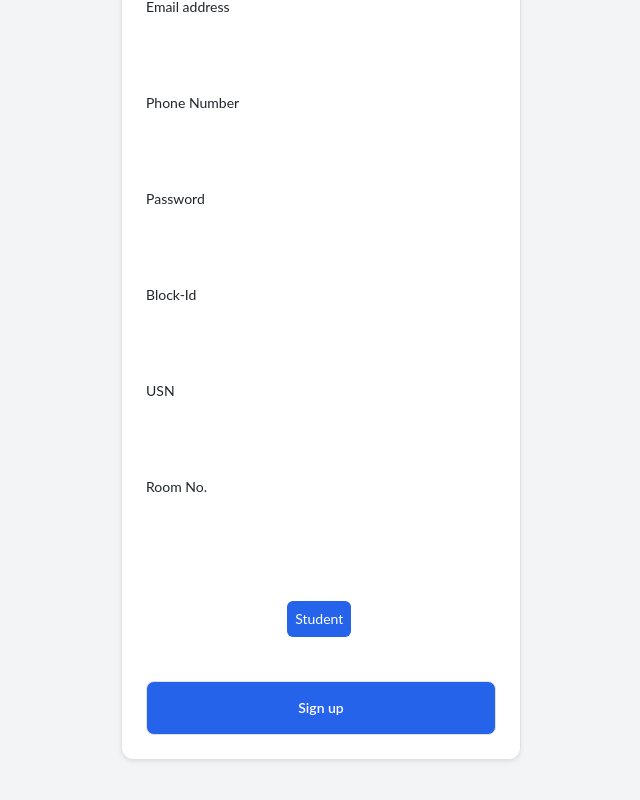
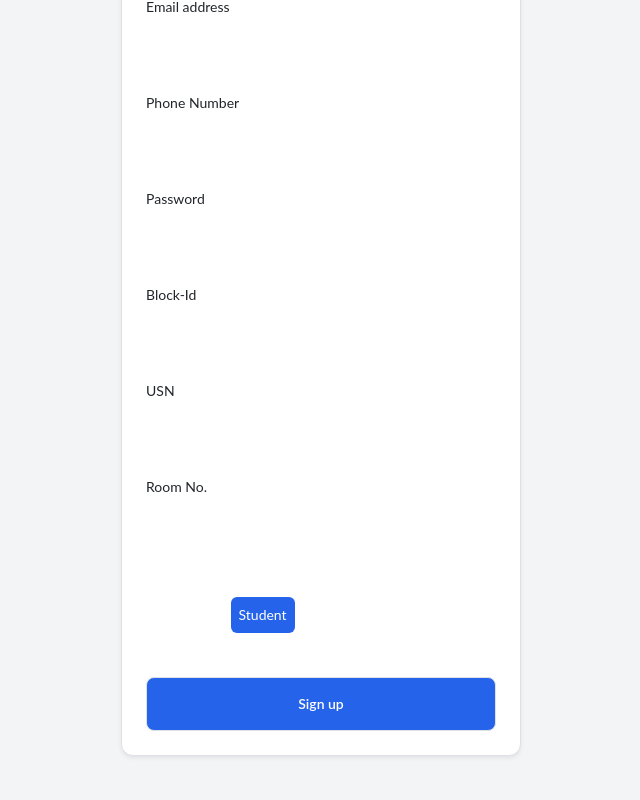
Before and after one commit to Chinmay-Ankolekar/Hostel-Grievance-Redressal, a React app in the folder frontend/: page /signup in a window 1280 px wide. Shown: the part 348-1148 px from the top of the page, without its empty margins (319-959 px from the left). Built offline with nearby package versions, Linux system fonts and the light colour scheme; the HTML template or start-up script is replaced by a standard one.

Commit message:
UI design done

```diff
--- a/frontend/src/pages/Register.jsx
+++ b/frontend/src/pages/Register.jsx
@@ -325,7 +325,7 @@ function Register() {
                   onChange={(e) => setUsn(e.target.value)}
                 />
 
-                          <div class="hidden absolute inset-y-0 end-0 flex items-center pointer-events-none pe-3">
+                          <div class=" hidden absolute inset-y-0 end-0 flex items-center pointer-events-none pe-3">
                             <svg
                               class="h-5 w-5 text-red-500"
                               width="16"
@@ -349,7 +349,7 @@ function Register() {
  )}
                       <div>
                         <p className="text-sm text-white">Role</p>
-                        <div className="flex justify-between mt-1 px-1 gap-x-11 dark:bg-slate-900 rounded-md text-sm">
+                        <div className="flex gap-x-3 w-fit pl-2 pr-2 dark:bg-slate-900 rounded-md text-sm">
                           <button
                             type="button"
                             onClick={() => setRole(Roles.WARDEN)}
@@ -370,7 +370,7 @@ function Register() {
                           >
                             Student
                           </button>
-                          <button
+                          {/* <button
                             type="button"
                             onClick={() => setRole(Roles.WORKER)}
                             className={clsx(
@@ -379,7 +379,7 @@ function Register() {
                             )}
                           >
                             Workers
-                          </button>
+                          </button> */}
                         </div>
                       </div>
 
```
